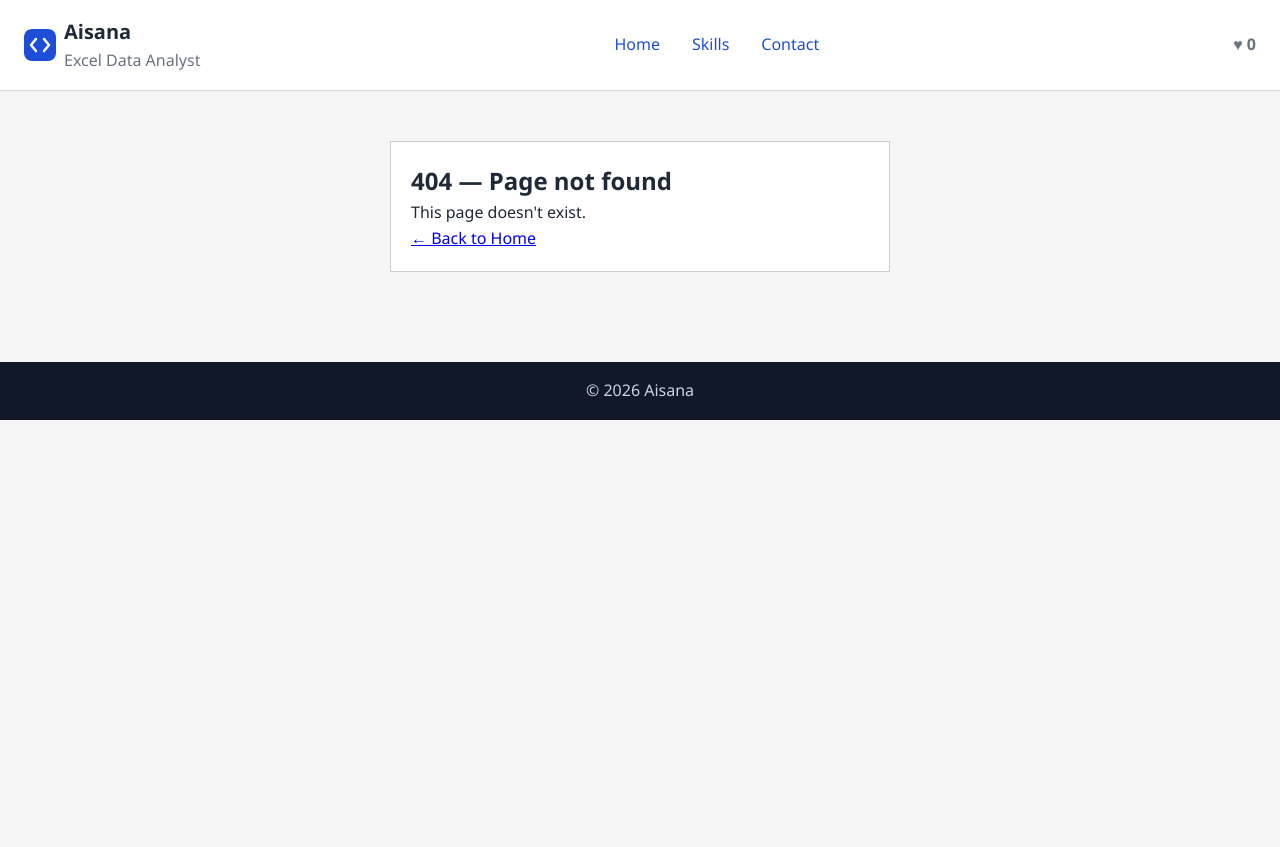
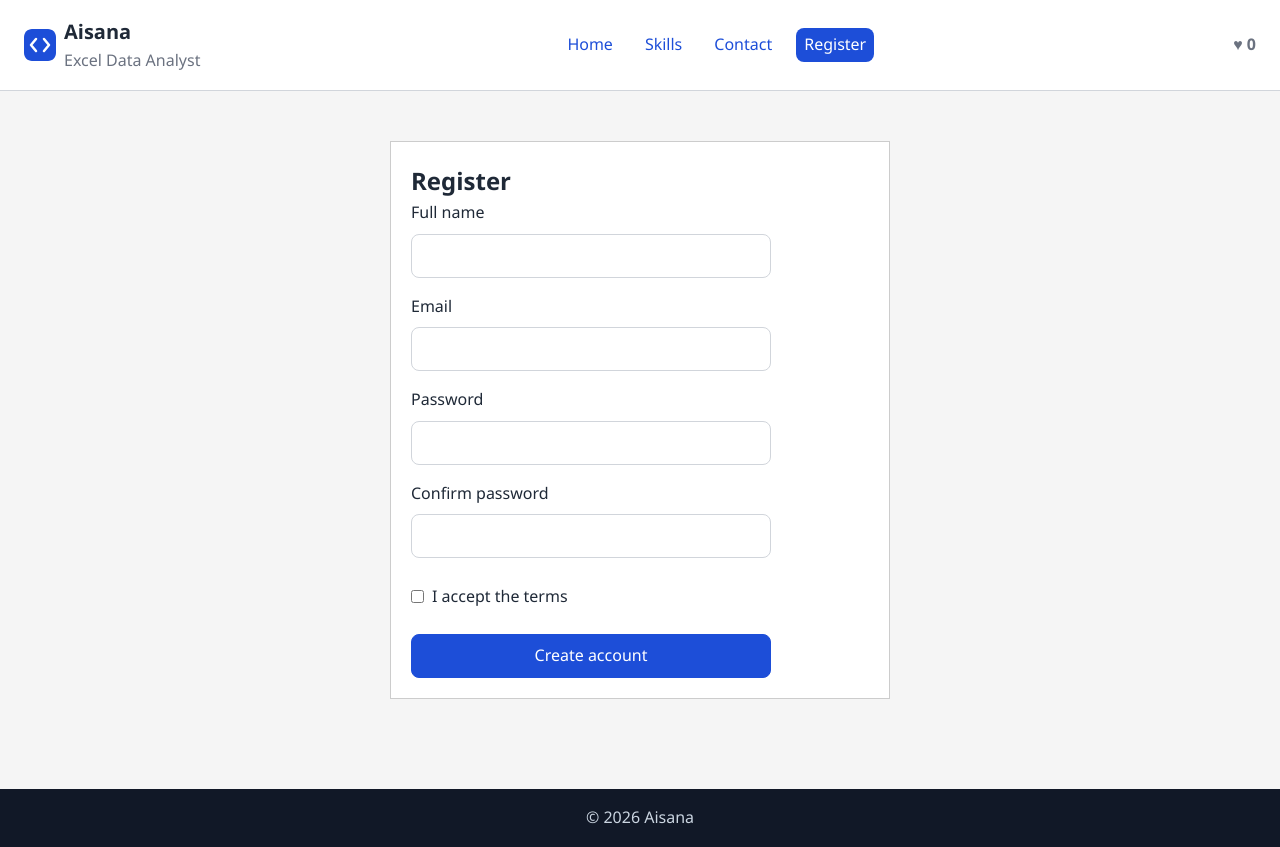
Before and after one commit to Aisana00/iwamad-practice, a React (Vite) app: page /register in a window 1280 px wide. Before the commit this address had no page. Before the commit the page ends 800 px from the top, so only its background shows below. Built offline with nearby package versions, Linux system fonts and the light colour scheme.

Commit message:
Week 6 Part 1: register page, controlled form, validation

```diff
--- a/src/App.tsx
+++ b/src/App.tsx
@@ -4,6 +4,7 @@
 import SkillsPage from './pages/SkillsPage';
 import ContactPage from './pages/ContactPage';
 import NotFoundPage from './pages/NotFoundPage';
+import RegisterPage from './pages/RegisterPage';
 
 export default function App() {
   return (
@@ -12,6 +13,7 @@
         <Route index element={<HomePage />} />
         <Route path="skills" element={<SkillsPage />} />
         <Route path="contact" element={<ContactPage />} />
+        <Route path="register" element={<RegisterPage />} />
         <Route path="*" element={<NotFoundPage />} />
       </Route>
     </Routes>
--- a/src/components/Header.tsx
+++ b/src/components/Header.tsx
@@ -23,6 +23,7 @@
         <NavLink to="/" end>Home</NavLink>
         <NavLink to="/skills">Skills</NavLink>
         <NavLink to="/contact">Contact</NavLink>
+        <NavLink to="/register">Register</NavLink>
       </nav>
       <p className="header-likes">♥ {likes}</p>
     </header>
--- /dev/null
+++ b/src/lib/validateRegistration.ts
@@ -0,0 +1,34 @@
+export type RegistrationValues = {
+  fullName: string; email: string; password: string; confirmPassword: string; acceptTerms: boolean
+}
+export type RegistrationErrors = Partial<Record<keyof RegistrationValues, string>>
+
+const emailPattern = /^[^\s@]+@[^\s@]+\.[^\s@]+$/
+
+export function validateRegistration(values: RegistrationValues): RegistrationErrors {
+  const errors: RegistrationErrors = {}
+
+  if (values.fullName.trim().length < 2) {
+    errors.fullName = 'Enter your full name'
+  }
+
+  if (!emailPattern.test(values.email.trim())) {
+    errors.email = 'Enter a valid email, like name@example.com'
+  }
+
+  if (values.password.length < 8) {
+    errors.password = 'Use at least 8 characters'
+  } else if (!/\d/.test(values.password)) {
+    errors.password = 'Include at least one number'
+  }
+
+  if (values.confirmPassword !== values.password) {
+    errors.confirmPassword = 'Passwords do not match'
+  }
+
+  if (!values.acceptTerms) {
+    errors.acceptTerms = 'Accept the terms to continue'
+  }
+
+  return errors
+}
--- /dev/null
+++ b/src/pages/RegisterPage.tsx
@@ -0,0 +1,95 @@
+import { useState } from 'react';
+import type { ChangeEvent, SubmitEvent } from 'react';
+import Button from '../components/ui/Button';
+import { validateRegistration } from '../lib/validateRegistration';
+import type { RegistrationValues } from '../lib/validateRegistration';
+
+const initialValues: RegistrationValues = {
+  fullName: '',
+  email: '',
+  password: '',
+  confirmPassword: '',
+  acceptTerms: false,
+};
+
+export default function RegisterPage() {
+  const [values, setValues] = useState<RegistrationValues>(initialValues);
+  const [submitAttempted, setSubmitAttempted] = useState(false);
+  const [registered, setRegistered] = useState(false);
+
+  const errors = validateRegistration(values);
+
+  function handleChange(event: ChangeEvent<HTMLInputElement>) {
+    const { name, type, value, checked } = event.target;
+    setValues((current) => ({ ...current, [name]: type === 'checkbox' ? checked : value }));
+  }
+
+  function handleSubmit(event: SubmitEvent<HTMLFormElement>) {
+    event.preventDefault();
+    setSubmitAttempted(true);
+    if (Object.keys(errors).length === 0) {
+      setRegistered(true);
+    }
+  }
+
+  if (registered) {
+    return (
+      <section className="page">
+        <p role="status">Thanks, {values.fullName.trim()}. You are registered.</p>
+      </section>
+    );
+  }
+
+  return (
+    <section className="page">
+      <h2>Register</h2>
+      <form className="form" onSubmit={handleSubmit} noValidate>
+        <div className="field">
+          <label htmlFor="fullName">Full name</label>
+          <input id="fullName" name="fullName" value={values.fullName} onChange={handleChange} />
+          {submitAttempted && errors.fullName && <p className="field-error">{errors.fullName}</p>}
+        </div>
+
+        <div className="field">
+          <label htmlFor="email">Email</label>
+          <input id="email" name="email" type="email" value={values.email} onChange={handleChange} />
+          {submitAttempted && errors.email && <p className="field-error">{errors.email}</p>}
+        </div>
+
+        <div className="field">
+          <label htmlFor="password">Password</label>
+          <input id="password" name="password" type="password" value={values.password} onChange={handleChange} />
+          {submitAttempted && errors.password && <p className="field-error">{errors.password}</p>}
+        </div>
+
+        <div className="field">
+          <label htmlFor="confirmPassword">Confirm password</label>
+          <input
+            id="confirmPassword"
+            name="confirmPassword"
+            type="password"
+            value={values.confirmPassword}
+            onChange={handleChange}
+          />
+          {submitAttempted && errors.confirmPassword && <p className="field-error">{errors.confirmPassword}</p>}
+        </div>
+
+        <div className="field">
+          <div className="check">
+            <input
+              id="acceptTerms"
+              name="acceptTerms"
+              type="checkbox"
+              checked={values.acceptTerms}
+              onChange={handleChange}
+            />
+            <label htmlFor="acceptTerms">I accept the terms</label>
+          </div>
+          {submitAttempted && errors.acceptTerms && <p className="field-error">{errors.acceptTerms}</p>}
+        </div>
+
+        <Button type="submit">Create account</Button>
+      </form>
+    </section>
+  );
+}
--- a/src/styles/tokens.css
+++ b/src/styles/tokens.css
@@ -5,6 +5,7 @@
   --color-text-muted: #6b7280; /* design fix: was #9ca3af (2.54 : 1) */
   --color-surface: #ffffff;
   --color-border: #d1d5db;
+  --color-error: #b91c1c;
   --space-2: 8px;
   --space-4: 16px;
   --space-6: 24px;
--- a/src/styles/ui.css
+++ b/src/styles/ui.css
@@ -118,3 +118,41 @@
   outline: 3px solid var(--color-primary);
   outline-offset: 2px;
 }
+/* Form */
+.form {
+  display: grid;
+  gap: var(--space-4);
+  max-width: 360px;
+}
+
+.field {
+  display: grid;
+  gap: var(--space-2);
+}
+
+.field input:not([type='checkbox']) {
+  box-sizing: border-box;
+  width: 100%;
+  font: inherit;
+  min-height: 44px;
+  padding: var(--space-2);
+  border: 1px solid var(--color-border);
+  border-radius: var(--radius-md);
+}
+
+.field input[aria-invalid='true'] {
+  border: 2px solid var(--color-error);
+}
+
+.field-error {
+  margin: 0;
+  color: var(--color-error);
+  font-size: 0.875rem;
+}
+
+.check {
+  display: flex;
+  align-items: center;
+  gap: var(--space-2);
+  min-height: 44px;
+}
```
